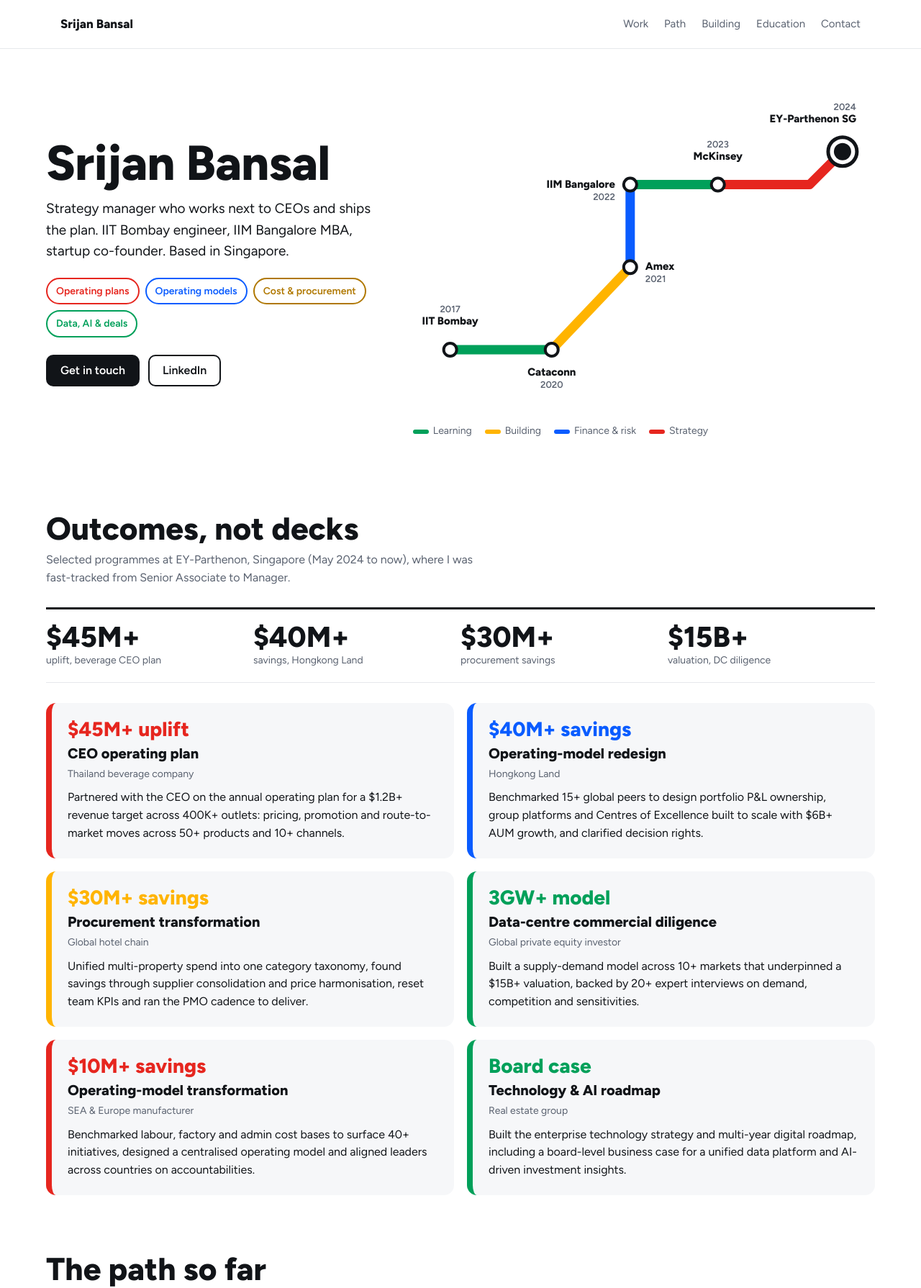
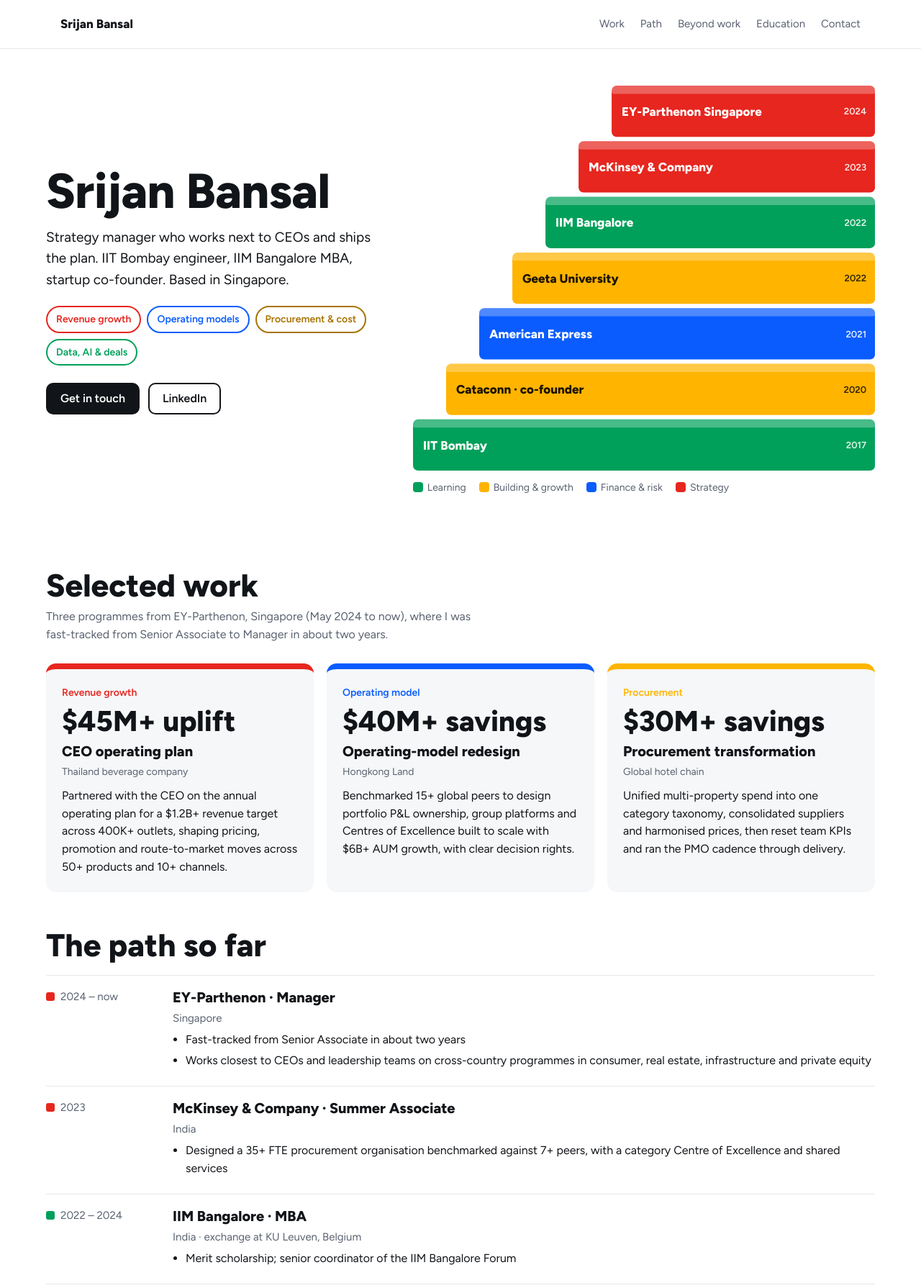
Before and after one commit to srijanbansal1515/Resume, a plain HTML site: page index.html in a window 1280 px wide. Shown: the top 1790 px of the page at 72% size. Drawn offline with Linux system fonts and the light colour scheme.

Commit message:
Staircase career graphic, three highlights, beyond-work section
Co-Authored-By: Claude Opus 5.5 <noreply@anthropic.com>
Claude-Session: https://claude.ai/code/session_01XMmcZvpK5FdDLzbhDZZxA1

```diff
--- a/index.html
+++ b/index.html
@@ -4,15 +4,16 @@
 <meta charset="utf-8">
 <meta name="viewport" content="width=device-width, initial-scale=1">
 <title>Srijan Bansal</title>
+<meta name="description" content="Srijan Bansal: strategy manager at EY-Parthenon Singapore. IIT Bombay, IIM Bangalore, startup co-founder.">
 <link rel="preconnect" href="https://fonts.googleapis.com">
 <link rel="preconnect" href="https://fonts.gstatic.com" crossorigin>
 <link href="https://fonts.googleapis.com/css2?family=Figtree:wght@400;500;600;800&display=swap" rel="stylesheet">
 <style>
-/* VOICE: confident, concrete, operator-not-adviser; numbers do the talking.
-   IDEA: a transit map — a career drawn as one line with stations across India, Belgium and Singapore.
-   PICTURE: a thick route with 45-degree bends, station dots, interchange rings, labels in clear space.
-   COLOUR and TYPE: white ground, black ink, line colours red / blue / amber / green; Figtree 800 + Figtree.
-   LAYOUT: name and route share the first screen as one poster; then work, ventures, education, contact. */
+/* VOICE: confident and concrete; the numbers do the talking.
+   IDEA: a staircase — each role is one step up, from IIT Bombay to EY-Parthenon.
+   PICTURE: stacked steps rising to the right, each a solid block with a lit tread, labelled inside.
+   COLOUR and TYPE: white ground, black ink, step colours red / blue / amber / green; Figtree 800 + Figtree.
+   LAYOUT: name and staircase share the first screen; then selected work, path, beyond work, education, contact. */
 :root{color-scheme:light dark;
   --bg:light-dark(#ffffff,#0e1116);--ink:light-dark(#111418,#eef1f5);--soft:light-dark(#5a6270,#9aa3b2);
   --rule:light-dark(#e6e8ec,#232832);--card:light-dark(#f6f7f9,#151a22);
@@ -20,7 +21,6 @@
 :root[data-theme=light]{color-scheme:light}:root[data-theme=dark]{color-scheme:dark}
 *{box-sizing:border-box;min-width:0}
 html{scroll-padding-top:72px;scroll-behavior:smooth}
-@media (prefers-reduced-motion:reduce){html{scroll-behavior:auto}.draw{animation:none!important;stroke-dashoffset:0!important}}
 body{margin:0;background:var(--bg);color:var(--ink);font:16px/1.55 Figtree,system-ui,-apple-system,Segoe UI,sans-serif;overflow-x:clip}
 a{color:inherit}
 .band{padding:clamp(28px,4vw,64px) max(5vw,16px)}
@@ -36,38 +36,34 @@ h1{font-weight:800;font-size:clamp(40px,6vw,68px);line-height:1.02;margin:0 0 14
 h2{font-weight:800;font-size:clamp(30px,3.6vw,44px);line-height:1.05;margin:0 0 8px;text-wrap:balance}
 h3{font-weight:800;font-size:20px;line-height:1.2;margin:0 0 6px}
 .lede{font-size:19px;max-width:34em;margin:0 0 22px}
-.sub{color:var(--soft);max-width:60ch;margin:0 0 28px}
+.sub{color:var(--soft);max-width:60ch;margin:0 0 8px}
 .chips{display:flex;flex-wrap:wrap;gap:8px;margin:0 0 24px;padding:0;list-style:none}
 .chips li{font-size:14px;font-weight:600;padding:6px 12px;border-radius:99px;border:2px solid currentColor}
-.c-red{color:var(--red)}.c-blue{color:var(--blue)}.c-amber{color:#b07800}.c-green{color:var(--green)}
+.c-red{color:var(--red)}.c-blue{color:var(--blue)}.c-amber{color:#a87300}.c-green{color:var(--green)}
 :root[data-theme=dark] .c-amber{color:var(--amber)}@media (prefers-color-scheme:dark){:root:not([data-theme=light]) .c-amber{color:var(--amber)}}
 .cta{display:flex;flex-wrap:wrap;gap:12px}
 .btn{display:inline-flex;align-items:center;min-height:44px;padding:0 18px;border-radius:10px;font-weight:600;text-decoration:none;border:2px solid var(--ink);background:none;color:var(--ink);font-size:16px;cursor:pointer;font-family:inherit}
 .btn.solid{background:var(--ink);color:var(--bg)}
-.map{position:relative;aspect-ratio:7/5;min-height:300px}
-.map svg{position:absolute;inset:0;width:100%;height:100%;overflow:visible}
-.map text{font-family:Figtree,sans-serif;fill:var(--ink)}
-.map .yr{fill:var(--soft);font-size:13px;font-weight:600}
-.map .st{font-size:15px;font-weight:800}
-.draw{stroke-dasharray:2000;stroke-dashoffset:2000;animation:d 2.2s ease-out forwards}
-@keyframes d{to{stroke-dashoffset:0}}
-.legend{display:flex;flex-wrap:wrap;gap:6px 18px;font-size:14px;color:var(--soft);margin-top:10px}
-.legend i{display:inline-block;width:22px;height:6px;border-radius:3px;margin-right:6px;vertical-align:middle}
-.stats{display:grid;grid-template-columns:repeat(4,minmax(0,1fr));gap:0;border-top:3px solid var(--ink);border-bottom:1px solid var(--rule)}
-.stats div{padding:18px 16px 18px 0}
-.stats b{display:block;font-weight:800;font-size:clamp(28px,3.4vw,40px);line-height:1;white-space:nowrap}
-.stats span{font-size:14px;color:var(--soft)}
-.work{display:grid;grid-template-columns:repeat(2,minmax(0,1fr));gap:18px;margin-top:28px}
-.job{background:var(--card);border-radius:14px;padding:22px;border-left:8px solid var(--c)}
+.stairs{position:relative;aspect-ratio:6/5;min-height:340px}
+.stairs svg{position:absolute;inset:0;width:100%;height:100%}
+.stairs text{font-family:Figtree,sans-serif}
+.step{transform-box:fill-box;transform-origin:left center;animation:grow .7s cubic-bezier(.2,.7,.2,1) both}
+@keyframes grow{from{transform:scaleX(0);opacity:0}to{transform:scaleX(1);opacity:1}}
+@media (prefers-reduced-motion:reduce){html{scroll-behavior:auto}.step{animation:none}}
+.legend{display:flex;flex-wrap:wrap;gap:6px 18px;font-size:14px;color:var(--soft);margin-top:12px}
+.legend i{display:inline-block;width:14px;height:14px;border-radius:4px;margin-right:6px;vertical-align:-2px}
+.work{display:grid;grid-template-columns:repeat(3,minmax(0,1fr));gap:18px;margin-top:28px}
+.job{background:var(--card);border-radius:14px;padding:22px;border-top:8px solid var(--c)}
+.job .tag{font-size:14px;font-weight:600;color:var(--c)}
+.job .num{font-weight:800;font-size:clamp(30px,3.2vw,40px);line-height:1;margin:8px 0 10px;white-space:nowrap}
 .job .meta{font-size:14px;color:var(--soft);margin-bottom:10px}
-.job .num{font-weight:800;font-size:28px;line-height:1;margin:0 0 8px;white-space:nowrap;color:var(--c)}
 .job p{margin:0}
-.roles{margin-top:40px;display:grid;gap:0}
+.roles{margin-top:18px}
 .role{display:grid;grid-template-columns:10em minmax(0,1fr);gap:16px;padding:18px 0;border-top:1px solid var(--rule)}
 .role .when{color:var(--soft);font-size:15px;white-space:nowrap}
 .role ul{margin:6px 0 0;padding-left:18px}
 .role li{margin:4px 0}
-.dot{display:inline-block;width:12px;height:12px;border-radius:50%;border:3px solid var(--c);background:var(--bg);margin-right:8px;vertical-align:-1px}
+.sq{display:inline-block;width:12px;height:12px;border-radius:3px;background:var(--c);margin-right:8px;vertical-align:-1px}
 .two{display:grid;grid-template-columns:repeat(2,minmax(0,1fr));gap:clamp(20px,4vw,48px)}
 .list{list-style:none;padding:0;margin:16px 0 0}
 .list li{padding:14px 0;border-top:1px solid var(--rule)}
@@ -76,53 +72,47 @@ h3{font-weight:800;font-size:20px;line-height:1.2;margin:0 0 6px}
 .contact .btn{border-color:var(--bg);color:var(--bg)}
 .contact .btn.solid{background:var(--bg);color:var(--ink)}
 .contact p{max-width:52ch}
-.copied{font-size:14px;margin-left:6px;min-height:1em}
+.copied{font-size:14px;align-self:center;min-height:1em}
 footer{font-size:13px;color:var(--soft);padding:18px max(5vw,16px);border-top:1px solid var(--rule)}
-@media(max-width:900px){.hero{grid-template-columns:minmax(0,1fr)}.stats{grid-template-columns:repeat(2,minmax(0,1fr))}}
-@media(max-width:600px){.work,.two{grid-template-columns:minmax(0,1fr)}.role{grid-template-columns:minmax(0,1fr);gap:2px}nav a{font-size:14px}.lede{font-size:17px}}
+@media(max-width:900px){.hero{grid-template-columns:minmax(0,1fr)}.work{grid-template-columns:minmax(0,1fr)}}
+@media(max-width:600px){.two{grid-template-columns:minmax(0,1fr)}.role{grid-template-columns:minmax(0,1fr);gap:2px}nav a{font-size:14px}.lede{font-size:17px}.stairs{aspect-ratio:auto;height:400px}}
 </style>
 </head>
 <body>
-<nav aria-label="Sections"><div class="wrap"><b>Srijan Bansal</b><a href="#work">Work</a><a href="#path">Path</a><a href="#building">Building</a><a href="#education">Education</a><a href="#contact">Contact</a></div></nav>
+<nav aria-label="Sections"><div class="wrap"><b>Srijan Bansal</b><a href="#work">Work</a><a href="#path">Path</a><a href="#beyond">Beyond work</a><a href="#education">Education</a><a href="#contact">Contact</a></div></nav>
 
 <header class="band"><div class="wrap hero">
   <div>
     <h1>Srijan Bansal</h1>
     <p class="lede">Strategy manager who works next to CEOs and ships the plan. IIT Bombay engineer, IIM Bangalore MBA, startup co-founder. Based in Singapore.</p>
     <ul class="chips" aria-label="What I work on">
-      <li class="c-red">Operating plans</li><li class="c-blue">Operating models</li><li class="c-amber">Cost &amp; procurement</li><li class="c-green">Data, AI &amp; deals</li>
+      <li class="c-red">Revenue growth</li><li class="c-blue">Operating models</li><li class="c-amber">Procurement &amp; cost</li><li class="c-green">Data, AI &amp; deals</li>
     </ul>
     <div class="cta"><a class="btn solid" href="#contact">Get in touch</a><a class="btn" href="https://www.linkedin.com/in/srijanbansal1/">LinkedIn</a></div>
   </div>
   <figure style="margin:0">
-    <div class="map" id="map" role="img" aria-label="Career route map from IIT Bombay in 2017 to EY-Parthenon Singapore today"></div>
-    <figcaption class="legend"><span><i style="background:var(--green)"></i>Learning</span><span><i style="background:var(--amber)"></i>Building</span><span><i style="background:var(--blue)"></i>Finance &amp; risk</span><span><i style="background:var(--red)"></i>Strategy</span></figcaption>
+    <div class="stairs" id="stairs" role="img" aria-label="Career staircase: IIT Bombay 2017, Cataconn 2020, American Express 2021, Geeta University 2022, IIM Bangalore 2022, McKinsey 2023, EY-Parthenon Singapore 2024"></div>
+    <figcaption class="legend"><span><i style="background:var(--green)"></i>Learning</span><span><i style="background:var(--amber)"></i>Building &amp; growth</span><span><i style="background:var(--blue)"></i>Finance &amp; risk</span><span><i style="background:var(--red)"></i>Strategy</span></figcaption>
   </figure>
 </div></header>
 
 <section class="band" id="work"><div class="wrap">
-  <h2>Outcomes, not decks</h2>
-  <p class="sub">Selected programmes at EY-Parthenon, Singapore (May 2024 to now), where I was fast-tracked from Senior Associate to Manager.</p>
-  <div class="stats">
-    <div><b>$45M+</b><span>uplift, beverage CEO plan</span></div>
-    <div><b>$40M+</b><span>savings, Hongkong Land</span></div>
-    <div><b>$30M+</b><span>procurement savings</span></div>
-    <div><b>$15B+</b><span>valuation, DC diligence</span></div>
-  </div>
+  <h2>Selected work</h2>
+  <p class="sub">Three programmes from EY-Parthenon, Singapore (May 2024 to now), where I was fast-tracked from Senior Associate to Manager in about two years.</p>
   <div class="work" id="cards"></div>
-
-  <div class="roles" id="path">
-    <h2 style="margin:40px 0 10px">The path so far</h2>
-    <div id="roles"></div>
-  </div>
 </div></section>
 
-<section class="band" id="building" style="background:var(--card)"><div class="wrap two">
+<section class="band" id="path" style="padding-top:0"><div class="wrap">
+  <h2>The path so far</h2>
+  <div class="roles" id="roles"></div>
+</div></section>
+
+<section class="band" id="beyond" style="background:var(--card)"><div class="wrap two">
   <div>
-    <h2>Building, not just advising</h2>
-    <p class="sub" style="margin:0">Before consulting I started a company. It is still the work I measure everything else against.</p>
+    <h2>Beyond work</h2>
+    <p class="sub" style="margin:0">Things I've led, built or competed in outside the day job.</p>
   </div>
-  <ul class="list" id="ventures"></ul>
+  <ul class="list" id="extra"></ul>
 </div></section>
 
 <section class="band" id="education"><div class="wrap two">
@@ -152,75 +142,72 @@ footer{font-size:13px;color:var(--soft);padding:18px max(5vw,16px);border-top:1p
 <script>
 {
 const cards=[
-  {c:'--red',t:'CEO operating plan',w:'Thailand beverage company',n:'$45M+ uplift',p:'Partnered with the CEO on the annual operating plan for a $1.2B+ revenue target across 400K+ outlets: pricing, promotion and route-to-market moves across 50+ products and 10+ channels.'},
-  {c:'--blue',t:'Operating-model redesign',w:'Hongkong Land',n:'$40M+ savings',p:'Benchmarked 15+ global peers to design portfolio P&L ownership, group platforms and Centres of Excellence built to scale with $6B+ AUM growth, and clarified decision rights.'},
-  {c:'--amber',t:'Procurement transformation',w:'Global hotel chain',n:'$30M+ savings',p:'Unified multi-property spend into one category taxonomy, found savings through supplier consolidation and price harmonisation, reset team KPIs and ran the PMO cadence to deliver.'},
-  {c:'--green',t:'Data-centre commercial diligence',w:'Global private equity investor',n:'3GW+ model',p:'Built a supply-demand model across 10+ markets that underpinned a $15B+ valuation, backed by 20+ expert interviews on demand, competition and sensitivities.'},
-  {c:'--red',t:'Operating-model transformation',w:'SEA & Europe manufacturer',n:'$10M+ savings',p:'Benchmarked labour, factory and admin cost bases to surface 40+ initiatives, designed a centralised operating model and aligned leaders across countries on accountabilities.'},
-  {c:'--green',t:'Technology & AI roadmap',w:'Real estate group',n:'Board case',p:'Built the enterprise technology strategy and multi-year digital roadmap, including a board-level business case for a unified data platform and AI-driven investment insights.'}
+  {c:'--red',tag:'Revenue growth',n:'$45M+ uplift',t:'CEO operating plan',w:'Thailand beverage company',p:'Partnered with the CEO on the annual operating plan for a $1.2B+ revenue target across 400K+ outlets, shaping pricing, promotion and route-to-market moves across 50+ products and 10+ channels.'},
+  {c:'--blue',tag:'Operating model',n:'$40M+ savings',t:'Operating-model redesign',w:'Hongkong Land',p:'Benchmarked 15+ global peers to design portfolio P&L ownership, group platforms and Centres of Excellence built to scale with $6B+ AUM growth, with clear decision rights.'},
+  {c:'--amber',tag:'Procurement',n:'$30M+ savings',t:'Procurement transformation',w:'Global hotel chain',p:'Unified multi-property spend into one category taxonomy, consolidated suppliers and harmonised prices, then reset team KPIs and ran the PMO cadence through delivery.'}
 ];
 const roles=[
-  {c:'--red',when:'2024 – now',t:'EY-Parthenon · Manager',where:'Singapore',pts:['Fast-tracked from Senior Associate in about two years','Works closest to CEOs and leadership teams on cross-country programmes']},
+  {c:'--red',when:'2024 – now',t:'EY-Parthenon · Manager',where:'Singapore',pts:['Fast-tracked from Senior Associate in about two years','Works closest to CEOs and leadership teams on cross-country programmes in consumer, real estate, infrastructure and private equity']},
   {c:'--red',when:'2023',t:'McKinsey & Company · Summer Associate',where:'India',pts:['Designed a 35+ FTE procurement organisation benchmarked against 7+ peers, with a category Centre of Excellence and shared services']},
+  {c:'--green',when:'2022 – 2024',t:'IIM Bangalore · MBA',where:'India · exchange at KU Leuven, Belgium',pts:['Merit scholarship; senior coordinator of the IIM Bangalore Forum']},
+  {c:'--amber',when:'2022',t:'Geeta University · Growth Consultant',where:'India',pts:['Ran an INR 70L+ digital marketing budget reaching 3.5Cr+ people','Rebuilt the lead-to-admission funnel with 7+ corporate tie-ups, generating 1.5L+ leads and 2K+ intakes']},
   {c:'--blue',when:'2021 – 2022',t:'American Express · Credit Risk Analyst',where:'India',pts:['Built SQL credit models on 35+ bureau parameters; portfolio strategy projected to add $1.8M+ a year while cutting risk 15%','Supervised 4+ cross-functional teams across 700K+ cardholders; Star Analyst award from the Senior VP']},
-  {c:'--amber',when:'2020 – 2021',t:'Cataconn · Co-founder',where:'India',pts:['Built and launched an ML-based tutor-matching platform from zero']}
+  {c:'--amber',when:'2020 – 2021',t:'Cataconn · Co-founder',where:'India',pts:['Built and launched an ML-based tutor-matching platform from zero','300K+ site impressions in 5 months through SEO; hired 10+ tutors, delivered 100+ teaching hours and counselled 500+ students']},
+  {c:'--green',when:'2017 – 2021',t:'IIT Bombay · B.Tech',where:'India',pts:['Mechanical Engineering with a Computer Science minor']}
 ];
-const ventures=[
-  {t:'Co-founder, Cataconn (2020–21)',p:'ML-based tutor matching, built from zero. 300K+ site impressions in 5 months through SEO, 10+ tutors hired, 100+ teaching hours, 500+ students counselled.'},
-  {t:'Growth consultant, Geeta University (2022)',p:'Ran an INR 70L+ digital budget reaching 3.5Cr+ people; rebuilt the lead-to-admission funnel with 7+ corporate tie-ups for 1.5L+ leads and 2K+ intakes.'},
-  {t:'Senior coordinator, IIM Bangalore Forum',p:'Led a 30+ member team to run TEDxIIMB and deliver consulting support on 20+ corporate projects.'}
+const extra=[
+  {t:'IIM Bangalore Forum · Senior Coordinator',p:'Led a 30+ member team to organise TEDxIIMB and deliver consulting support across 20+ corporate projects.'},
+  {t:'NGO work in education',p:'Volunteer work with non-profits in education.'},
+  {t:'Case and pitch competitions',p:'4× national winner and 7× national finalist across strategy, operations, finance and entrepreneurship; national runner-up, IIMB B-Starters investor pitch.'},
+  {t:'MENSA Singapore',p:'Member; top 2% on a standardised intelligence assessment.'}
 ];
 const edu=[
   {t:'IIM Bangalore · MBA (2022–24)',p:'Merit scholarship; semester exchange at KU Leuven, Belgium.'},
   {t:'IIT Bombay · B.Tech Mechanical Engineering, Computer Science minor (2017–21)',p:'CGPA 8.97/10; IIT-JEE rank 235 of 1.2M; MITACS Canada research scholar.'}
 ];
 const hon=[
-  {t:'4× national winner, 7× national finalist',p:'Case competitions across strategy, operations, finance and entrepreneurship; national runner-up, IIMB B-Starters investor pitch.'},
-  {t:'Aditya Birla Scholarship',p:"Among India's top 35 potential leaders. Also KVPY scholar, Olympiad top 50 in Mathematics and Physics."},
-  {t:'MENSA Singapore',p:'Top 2% on a standardised intelligence assessment.'}
+  {t:'Aditya Birla Scholarship · Finalist',p:"Finalist for one of India's most selective leadership scholarships."},
+  {t:'KVPY Scholar',p:'Also Olympiad top 50 in India in Mathematics and Physics.'}
 ];
 const esc=s=>String(s).replace(/[&<>"']/g,m=>({'&':'&amp;','<':'&lt;','>':'&gt;','"':'&quot;',"'":'&#39;'}[m]));
-document.getElementById('cards').innerHTML=cards.map(x=>`<article class="job" style="--c:var(${x.c})"><div class="num">${esc(x.n)}</div><h3>${esc(x.t)}</h3><div class="meta">${esc(x.w)}</div><p>${esc(x.p)}</p></article>`).join('');
-document.getElementById('roles').innerHTML=roles.map(x=>`<div class="role" style="--c:var(${x.c})"><div class="when"><span class="dot"></span>${esc(x.when)}</div><div><h3>${esc(x.t)}</h3><div style="color:var(--soft);font-size:15px">${esc(x.where)}</div><ul>${x.pts.map(p=>`<li>${esc(p)}</li>`).join('')}</ul></div></div>`).join('');
+document.getElementById('cards').innerHTML=cards.map(x=>`<article class="job" style="--c:var(${x.c})"><div class="tag">${esc(x.tag)}</div><div class="num">${esc(x.n)}</div><h3>${esc(x.t)}</h3><div class="meta">${esc(x.w)}</div><p>${esc(x.p)}</p></article>`).join('');
+document.getElementById('roles').innerHTML=roles.map(x=>`<div class="role" style="--c:var(${x.c})"><div class="when"><span class="sq"></span>${esc(x.when)}</div><div><h3>${esc(x.t)}</h3><div style="color:var(--soft);font-size:15px">${esc(x.where)}</div><ul>${x.pts.map(p=>`<li>${esc(p)}</li>`).join('')}</ul></div></div>`).join('');
 const li=a=>a.map(x=>`<li><b>${esc(x.t)}</b>${esc(x.p)}</li>`).join('');
-document.getElementById('ventures').innerHTML=li(ventures);
+document.getElementById('extra').innerHTML=li(extra);
 document.getElementById('edu').innerHTML=li(edu);
 document.getElementById('hon').innerHTML=li(hon);
 
-const map=document.getElementById('map');
-const stations=[
-  {x:.08,y:.80,n:'IIT Bombay',y0:'2017',col:'--green',lab:'t'},
-  {x:.30,y:.80,n:'Cataconn',y0:'2020',col:'--amber',lab:'b'},
-  {x:.47,y:.55,n:'Amex',y0:'2021',col:'--blue',lab:'r'},
-  {x:.47,y:.30,n:'IIM Bangalore',y0:'2022',col:'--green',lab:'l'},
-  {x:.66,y:.30,n:'McKinsey',y0:'2023',col:'--red',lab:'t'},
-  {x:.93,y:.20,n:'EY-Parthenon SG',y0:'2024',col:'--red',lab:'t',big:1}
+const box=document.getElementById('stairs');
+const steps=[
+  {n:'IIT Bombay',s:'IIT Bombay',y:'2017',c:'--green',dark:0},
+  {n:'Cataconn · co-founder',s:'Cataconn',y:'2020',c:'--amber',dark:1},
+  {n:'American Express',s:'Amex',y:'2021',c:'--blue',dark:0},
+  {n:'Geeta University',s:'Geeta Univ.',y:'2022',c:'--amber',dark:1},
+  {n:'IIM Bangalore',s:'IIM Bangalore',y:'2022',c:'--green',dark:0},
+  {n:'McKinsey & Company',s:'McKinsey',y:'2023',c:'--red',dark:0},
+  {n:'EY-Parthenon Singapore',s:'EY-Parthenon',y:'2024',c:'--red',dark:0}
 ];
-const segs=[['--green',0,1],['--amber',1,2],['--blue',2,3],['--green',3,4],['--red',4,5]];
 const draw=()=>{
-  const W=map.clientWidth,H=map.clientHeight; if(!W||!H)return;
-  const small=W<460, lw=small?9:13, P=s=>[s.x*W,s.y*H];
+  const W=box.clientWidth,H=box.clientHeight; if(!W||!H)return;
+  const N=steps.length, gap=6, h=(H-gap*(N-1))/N, dx=Math.min(W*.075,46), small=W<440;
   let svg='';
-  segs.forEach(([c,a,b],i)=>{const [x1,y1]=P(stations[a]),[x2,y2]=P(stations[b]);
-    const dx=x2-x1,dy=y2-y1,d=Math.min(Math.abs(dx),Math.abs(dy));
-    const mx=x1+Math.sign(dx)*(Math.abs(dx)-d), my=y1;
-    svg+=`<path class="draw" style="animation-delay:${i*.25}s" d="M${x1} ${y1} L${mx} ${my} L${x2} ${y2}" fill="none" stroke="var(${c})" stroke-width="${lw}" stroke-linecap="round" stroke-linejoin="round"/>`;});
-  stations.forEach(s=>{const [x,y]=P(s), r=s.big?(small?11:15):(small?7:9);
-    svg+=`<circle cx="${x}" cy="${y}" r="${r+ (s.big?5:0)}" fill="var(--bg)" stroke="var(--ink)" stroke-width="${s.big?5:4}"/>`;
-    if(s.big)svg+=`<circle cx="${x}" cy="${y}" r="${r-3}" fill="var(--ink)"/>`;
-    const fs=small?12:15, off=r+12;
-    let tx=x,ty=y,anc='middle';
-    if(s.lab==='r'){tx=x+off;ty=y+4;anc='start'} else if(s.lab==='l'){tx=x-off;ty=y+4;anc='end'} else if(s.lab==='t'){ty=y-off-14} else {ty=y+off+fs}
-    if(s.big){anc='end';tx=x+r+4;}
-    svg+=`<text class="st" x="${tx}" y="${ty}" text-anchor="${anc}" style="font-size:${fs}px">${s.n}</text>`;
-    svg+=`<text class="yr" x="${tx}" y="${ty+(s.lab==='t'?-0:fs+2)}" text-anchor="${anc}" ${s.lab==='t'?`dy="${-fs-2}"`:''}>${s.y0}</text>`;
+  steps.forEach((s,i)=>{
+    const y=H-(i+1)*h-i*gap, x=i*dx, w=W-x, tread=Math.max(5,h*.16);
+    const fg=s.dark?'#1a1200':'#ffffff', fs=small?14:Math.min(17,h*.36), ys=small?12:13;
+    const label=(W-x)<300?s.s:s.n;
+    svg+=`<g class="step" style="animation-delay:${i*.09}s">`
+      +`<rect x="${x}" y="${y}" width="${w}" height="${h}" rx="7" fill="var(${s.c})"/>`
+      +`<rect x="${x}" y="${y}" width="${w}" height="${tread}" rx="3" fill="#fff" opacity=".28"/>`
+      +`<text x="${x+14}" y="${y+h/2+fs*.36}" fill="${fg}" font-weight="800" font-size="${fs}">${esc(label)}</text>`
+      +`<text x="${W-12}" y="${y+h/2+ys*.36}" fill="${fg}" font-weight="600" font-size="${ys}" text-anchor="end" opacity=".9">${esc(s.y)}</text>`
+      +`</g>`;
   });
-  map.innerHTML=`<svg viewBox="0 0 ${W} ${H}" aria-hidden="true">${svg}</svg>`;
+  box.innerHTML=`<svg viewBox="0 0 ${W} ${H}" aria-hidden="true">${svg}</svg>`;
 };
-const ro=new ResizeObserver(draw); ro.observe(map);
+const ro=new ResizeObserver(draw); ro.observe(box);
 
-const copyBtn=document.getElementById('copy'),copied=document.getElementById('copied');
-copyBtn.addEventListener('click',async()=>{try{await navigator.clipboard.writeText('srijanbansal15@gmail.com');copied.textContent='Copied'}catch(e){copied.textContent='Email: srijanbansal15@gmail.com'}});
+const copied=document.getElementById('copied');
+document.getElementById('copy').addEventListener('click',async()=>{try{await navigator.clipboard.writeText('srijanbansal15@gmail.com');copied.textContent='Copied'}catch(e){copied.textContent='srijanbansal15@gmail.com'}});
 }
 </script>
 </body>
```
